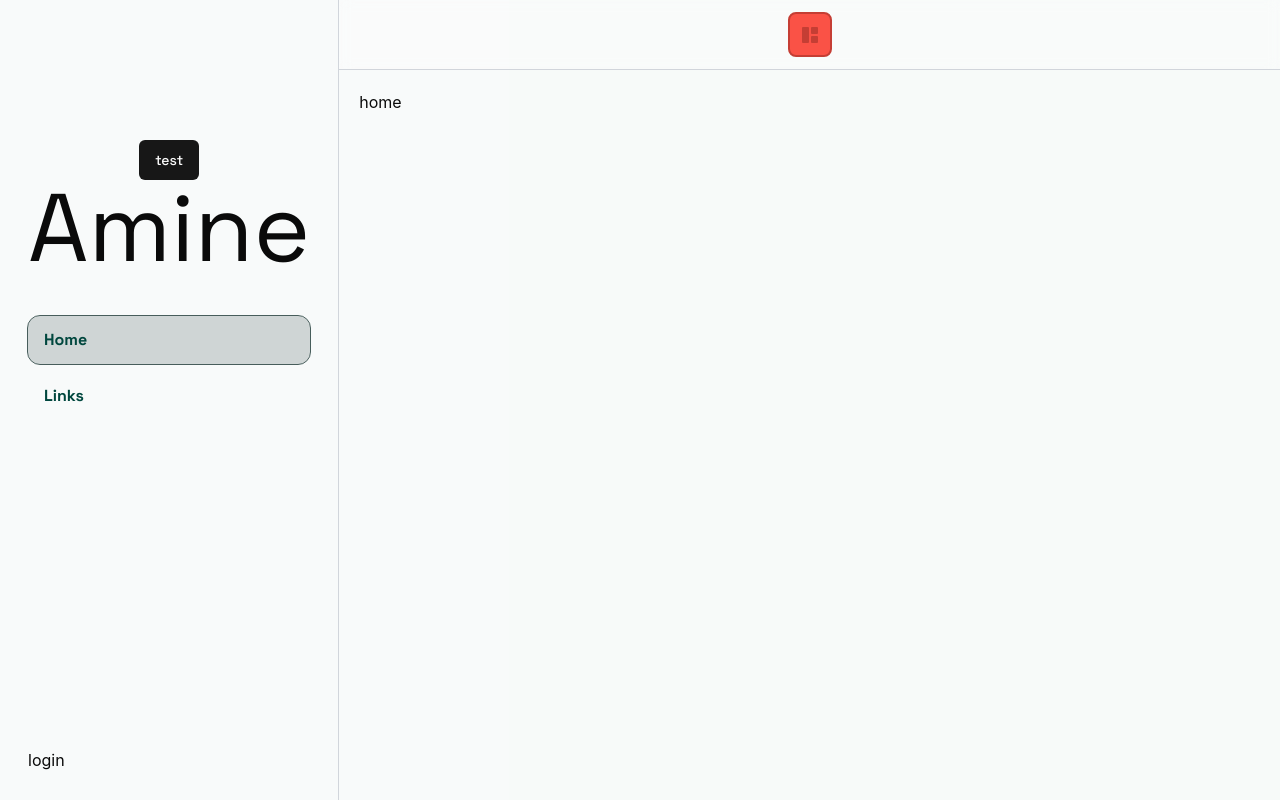
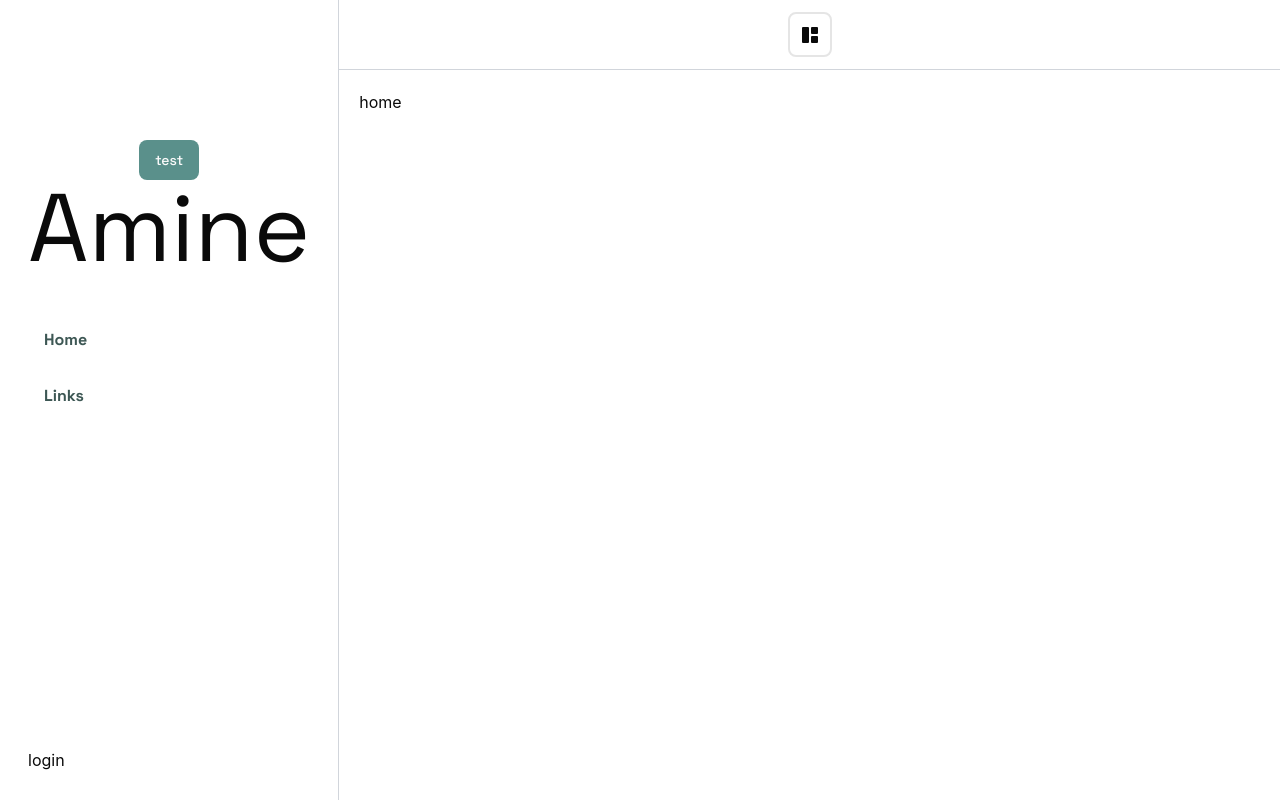
Before and after one commit to Amine-maker/Ninks, a React (Vite) app in the folder front/: page /home in a window 1280 px wide. Built offline with nearby package versions, Linux system fonts and the light colour scheme; no server answers.

Commit message:
add shadcn colors & remove colors

```diff
--- a/front/package.json
+++ b/front/package.json
@@ -47,7 +47,7 @@
     "@types/dompurify": "^3.0.2",
     "@types/lodash": "^4.14.192",
     "@types/luxon": "^3.4.2",
-    "@types/node": "^18.18.8",
+    "@types/node": "^18.19.15",
     "@types/react": "^18.0.28",
     "@types/react-dom": "^18.0.11",
     "@types/react-grid-layout": "^1.3.2",
--- a/front/src/components/layout/Layout.tsx
+++ b/front/src/components/layout/Layout.tsx
@@ -9,7 +9,7 @@ import AuthLayout from "../auth/AuthLayout";
 
 const Layout = (): JSX.Element => {
   const location = useLocation();
-  const [_, setCurrentLink] = useState<string>(location.pathname);
+  const [, setCurrentLink] = useState<string>(location.pathname);
 
   const isSelected = (link: string): boolean => {
     return location.pathname.includes(link);
--- a/front/src/components/ui/button.tsx
+++ b/front/src/components/ui/button.tsx
@@ -5,11 +5,11 @@ import { cva, type VariantProps } from "class-variance-authority";
 import { cn } from "@/lib/utils";
 
 const buttonVariants = cva(
-  "inline-flex items-center justify-center rounded-md text-sm font-medium ring-offset-background transition-colors focus-visible:outline-none focus-visible:ring-2 focus-visible:ring-ring focus-visible:ring-offset-2 disabled:pointer-events-none disabled:opacity-50",
+  "inline-flex items-center justify-center rounded-lg text-sm font-medium ring-offset-background transition-colors focus-visible:outline-none focus-visible:ring-2 focus-visible:ring-ring focus-visible:ring-offset-2 disabled:pointer-events-none disabled:opacity-50",
   {
     variants: {
       variant: {
-        default: "bg-primary text-primary-foreground hover:bg-primary/90",
+        default: "bg-primary-500 text-primary-foreground hover:bg-primary/90",
         destructive: "bg-destructive text-destructive-foreground hover:bg-destructive/90",
         outline: "border border-input bg-background hover:bg-accent hover:text-accent-foreground",
         secondary: "bg-secondary text-secondary-foreground hover:bg-secondary/80",
--- a/front/src/index.css
+++ b/front/src/index.css
@@ -37,13 +37,13 @@
 
 @layer components {
   .add-link-button {
-    @apply transition-base flex cursor-pointer gap-5 rounded-2xl border border-background-invert bg-main p-5 hover:bg-gray-100;
+    @apply transition-base flex cursor-pointer gap-5 rounded-2xl border border-primary-100 bg-primary-600 p-5 hover:bg-gray-100;
   }
 
   .link-button {
     @apply transition-base flex items-center gap-3 rounded-xl px-4 py-3
-      font-display font-bold text-button-text
-      hover:bg-background-invert-25 active:bg-background-invert;
+      font-display font-bold text-primary-800
+      hover:bg-primary-25 active:bg-primary-400;
   }
 
   .transition-base {
@@ -51,18 +51,18 @@
   }
 
   .btn-base {
-    @apply transition-base inline-flex justify-center rounded-lg border px-5 py-3 text-sm font-bold outline-none ring-offset-1 focus:ring-2;
+    @apply transition-base inline-flex justify-center rounded-lg border px-5 py-3 text-sm font-bold outline-none;
   }
 
   .btn-primary {
-    @apply btn-base border-background-invert-25 bg-paragraph text-main ring-paragraph-25 hover:bg-paragraph-25;
+    @apply btn-base border-primary-100 bg-primary-600 text-white ring-primary-100 hover:bg-primary-100;
   }
 
   .btn-secondary {
-    @apply btn-base transition-base border-gray-300 bg-white text-button-text ring-paragraph-25 hover:bg-background;
+    @apply btn-base transition-base border-gray-300 bg-white text-primary-800  hover:bg-gray-300;
   }
   .input-base {
-    @apply transition-base rounded-lg border-background-invert-25 ring-paragraph-25 ring-offset-1 focus:ring-2;
+    @apply transition-base rounded-lg border-white;
   }
 }
 
--- a/front/src/variable.css
+++ b/front/src/variable.css
@@ -4,60 +4,13 @@
 
 @layer base {
   :root {
-    /*
-       /$$$$$$$
-      | $$__  $$
-      | $$  \ $$  /$$$$$$   /$$$$$$$  /$$$$$$
-      | $$$$$$$  |____  $$ /$$_____/ /$$__  $$
-      | $$__  $$  /$$$$$$$|  $$$$$$ | $$$$$$$$
-      | $$  \ $$ /$$__  $$ \____  $$| $$_____/
-      | $$$$$$$/|  $$$$$$$ /$$$$$$$/|  $$$$$$$
-      |_______/  \_______/|_______/  \_______/
-
-*/
-
     background-color: var(--background);
 
     /* base */
 
-    --background: #f2f7f557;
-    --headline: #00473e;
-    --paragraph: #475d5b;
-    --button-primary: #faae2b; /*ajouter des variantes aux bouton et changer le jaune */
-    --button-text: #00473e;
-
-    /* teinte (plus clair) */
-
-    --background-invert: #475d5b3b;
-    --background-invert-25: #89b1ad3b;
-    --paragraph-25: #779c99;
-
-    /* nuance (plus sombre) */
-
-    --tertiary-n-25: #c53e34;
-    --tertiary-n-50: #70231e;
-
-    /* illustration */
-
-    --stroke: #00332c;
-    --main: #ffffffe1;
-    --highlight: #faae2b;
-    --secondary: #ffa8ba;
-    --tertiary: #fa5246;
-
-    /*
-        /$$$$$$$$ /$$
-       |__  $$__/| $$
-          | $$   | $$$$$$$   /$$$$$$  /$$$$$$/$$$$   /$$$$$$   /$$$$$$$
-          | $$   | $$__  $$ /$$__  $$| $$_  $$_  $$ /$$__  $$ /$$_____/
-          | $$   | $$  \ $$| $$$$$$$$| $$ \ $$ \ $$| $$$$$$$$|  $$$$$$
-          | $$   | $$  | $$| $$_____/| $$ | $$ | $$| $$_____/ \____  $$
-          | $$   | $$  | $$|  $$$$$$$| $$ | $$ | $$|  $$$$$$$ /$$$$$$$/
-          |__/   |__/  |__/ \_______/|__/ |__/ |__/ \_______/|_______/
-*/
     /* shadcn */
 
-    /* --background: 0 0% 100%; */
+    --background: 0 0% 100%;
     --foreground: 0 0% 3.9%;
 
     --card: 0 0% 100%;
@@ -67,6 +20,18 @@
     --popover-foreground: 0 0% 3.9%;
 
     --primary: 0 0% 9%;
+    --primary-25: 174, 100%, 96%;
+    --primary-50: 174, 45%, 91%;
+    --primary-100: 174, 37%, 85%;
+    --primary-200: 175, 42%, 78%;
+    --primary-300: 174, 37%, 71%;
+    --primary-400: 174, 28%, 54%;
+    --primary-500: 174, 23%, 46%;
+    --primary-600: 175, 19%, 40%;
+    --primary-700: 175, 13%, 32%;
+    --primary-800: 173, 17%, 29%;
+    --primary-900: 173, 21%, 24%;
+
     --primary-foreground: 0 0% 98%;
 
     --secondary: 0 0% 96.1%;
--- a/front/tailwind.config.ts
+++ b/front/tailwind.config.ts
@@ -24,20 +24,6 @@ module.exports = {
         "8xl": "85rem",
       },
       colors: {
-        headline: "var(--headline)",
-        paragraph: "var(--paragraph)",
-        stroke: "var(--stroke)",
-        main: "var(--main)",
-        highlight: "var(--highlight)",
-        secondary: "var(--secondary)",
-        tertiary: "var(--tertiary)",
-        "background-invert": "var(--background-invert)",
-        "tertiary-n-25": "var(--tertiary-n-25)",
-        "tertiary-n-50": "var(--tertiary-n-50)",
-        "background-invert-25": "var(--background-invert-25)",
-        "paragraph-25": "var(--paragraph-25)",
-        "button-primary": "var(--button-primary)",
-        "button-text": "var(--button-text)",
         border: "hsl(var(--border))",
         input: "hsl(var(--input))",
         ring: "hsl(var(--ring))",
@@ -47,22 +33,22 @@ module.exports = {
         primary: {
           DEFAULT: "hsl(var(--primary))",
           foreground: "hsl(var(--primary-foreground))",
-          25: "#EAFFFD",
-          50: "#DFF3F1",
-          100: "#C9E6E3",
-          200: "#B0DFDB",
-          300: "#9BD1CC",
-          400: "#6AABA5",
-          500: "#5B918C",
-          600: "#527875",
-          700: "#475D5B",
-          800: "#3E5754",
-          900: "#304A47",
+          25: "hsl(var(--primary-25))",
+          50: "hsl(var(--primary-50))",
+          100: "hsl(var(--primary-100))",
+          200: "hsl(var(--primary-200))",
+          300: "hsl(var(--primary-300))",
+          400: "hsl(var(--primary-400))",
+          500: "hsl(var(--primary-500))",
+          600: "hsl(var(--primary-600))",
+          700: "hsl(var(--primary-700))",
+          800: "hsl(var(--primary-800))",
+          900: "hsl(var(--primary-900))",
         },
-        // secondary: {
-        //   DEFAULT: "hsl(var(--secondary))",
-        //   foreground: "hsl(var(--secondary-foreground))",
-        // },
+        secondary: {
+          DEFAULT: "hsl(var(--secondary))",
+          foreground: "hsl(var(--secondary-foreground))",
+        },
         destructive: {
           DEFAULT: "hsl(var(--destructive))",
           foreground: "hsl(var(--destructive-foreground))",
```
Also changed, not shown: front/components.json, 1 other file (tests, documents, lock files or other folders).
